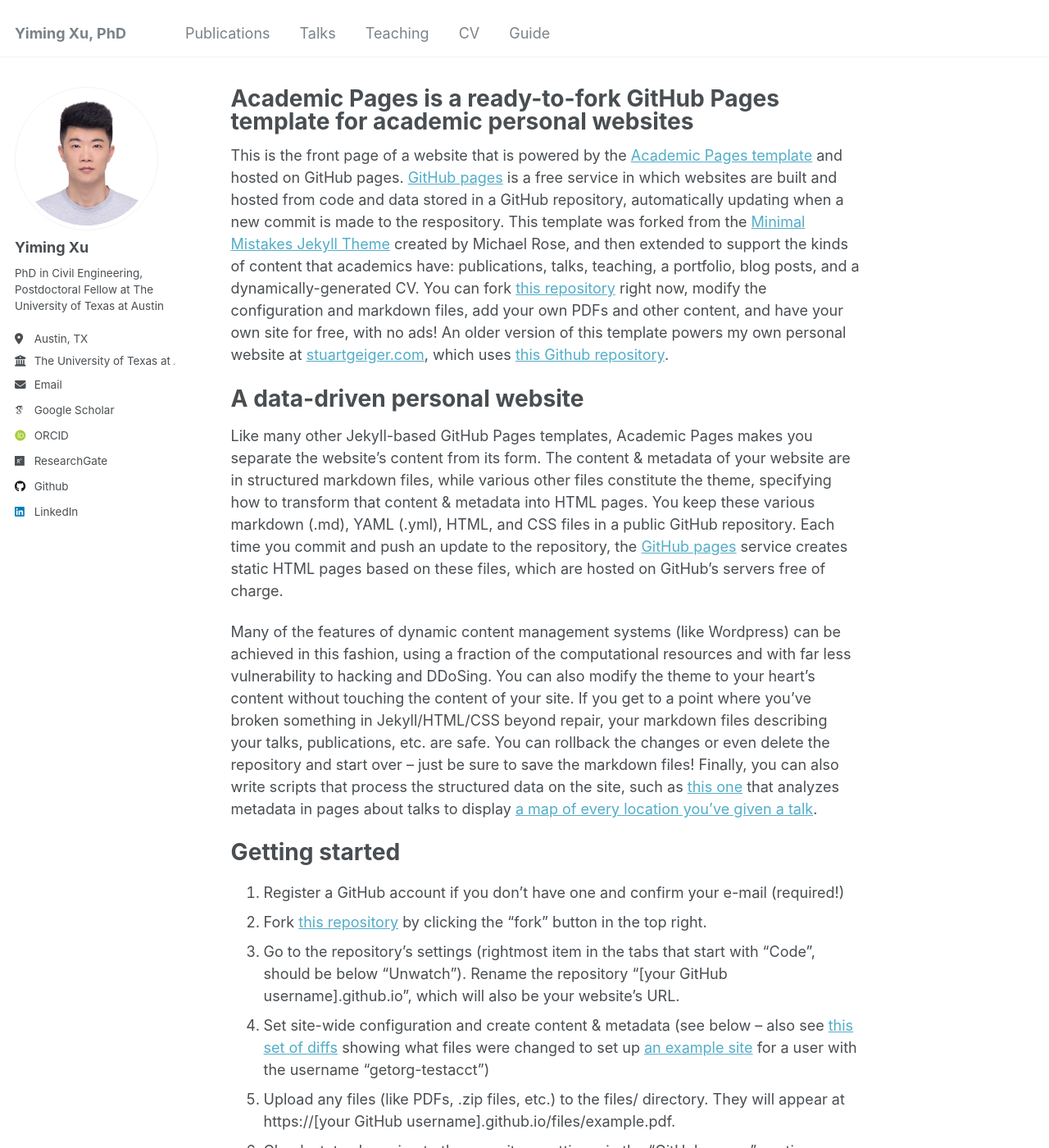
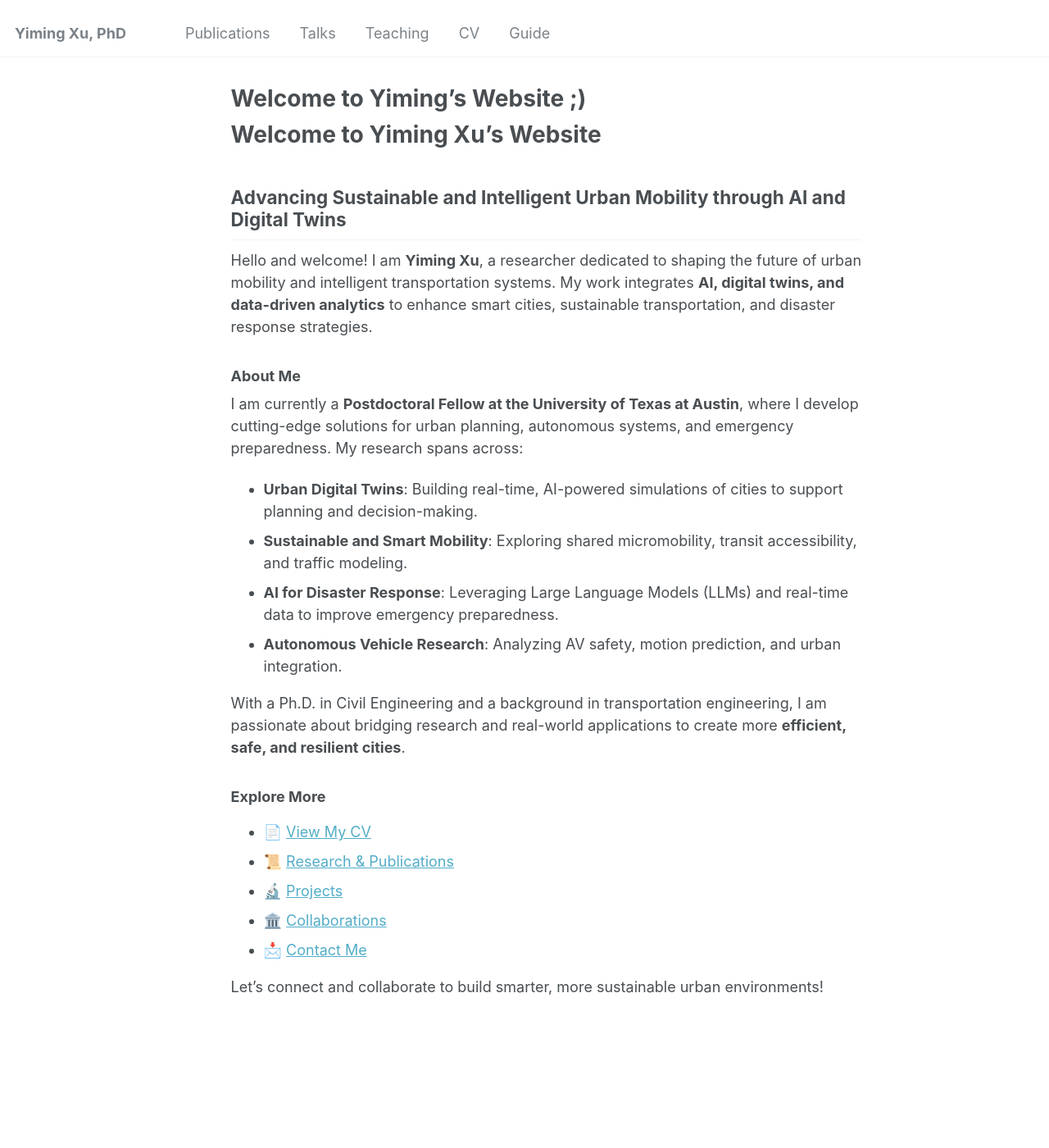
Before and after one commit to xuyimingxym/xuyimingxym.github.io, a Jekyll site: the page built from _pages/about.md, in a window 1280 px wide and 1400 px high. Shown: the whole window at 82% size. Built offline with Jekyll 4.4.1, drawn with Linux system fonts in a browser that asks for light colours; some web fonts are replaced; some of the changed text lies outside the part shown.

Commit message:
Update about.md

```diff
--- a/_pages/about.md
+++ b/_pages/about.md
@@ -1,49 +1,33 @@
 ---
 permalink: /
-title: "Academic Pages is a ready-to-fork GitHub Pages template for academic personal websites"
-author_profile: true
+title: "Welcome to Yiming's Website ;)"
+author_profile: false
 redirect_from:
   - /about/
   - /about.html
 ---
 
-This is the front page of a website that is powered by the [Academic Pages template](https://github.com/academicpages/academicpages.github.io) and hosted on GitHub pages. [GitHub pages](https://pages.github.com) is a free service in which websites are built and hosted from code and data stored in a GitHub repository, automatically updating when a new commit is made to the respository. This template was forked from the [Minimal Mistakes Jekyll Theme](https://mmistakes.github.io/minimal-mistakes/) created by Michael Rose, and then extended to support the kinds of content that academics have: publications, talks, teaching, a portfolio, blog posts, and a dynamically-generated CV. You can fork [this repository](https://github.com/academicpages/academicpages.github.io) right now, modify the configuration and markdown files, add your own PDFs and other content, and have your own site for free, with no ads! An older version of this template powers my own personal website at [stuartgeiger.com](http://stuartgeiger.com), which uses [this Github repository](https://github.com/staeiou/staeiou.github.io).
+# Welcome to Yiming Xu's Website
 
-A data-driven personal website
-======
-Like many other Jekyll-based GitHub Pages templates, Academic Pages makes you separate the website's content from its form. The content & metadata of your website are in structured markdown files, while various other files constitute the theme, specifying how to transform that content & metadata into HTML pages. You keep these various markdown (.md), YAML (.yml), HTML, and CSS files in a public GitHub repository. Each time you commit and push an update to the repository, the [GitHub pages](https://pages.github.com/) service creates static HTML pages based on these files, which are hosted on GitHub's servers free of charge.
+## Advancing Sustainable and Intelligent Urban Mobility through AI and Digital Twins
 
-Many of the features of dynamic content management systems (like Wordpress) can be achieved in this fashion, using a fraction of the computational resources and with far less vulnerability to hacking and DDoSing. You can also modify the theme to your heart's content without touching the content of your site. If you get to a point where you've broken something in Jekyll/HTML/CSS beyond repair, your markdown files describing your talks, publications, etc. are safe. You can rollback the changes or even delete the repository and start over -- just be sure to save the markdown files! Finally, you can also write scripts that process the structured data on the site, such as [this one](https://github.com/academicpages/academicpages.github.io/blob/master/talkmap.ipynb) that analyzes metadata in pages about talks to display [a map of every location you've given a talk](https://academicpages.github.io/talkmap.html).
+Hello and welcome! I am **Yiming Xu**, a researcher dedicated to shaping the future of urban mobility and intelligent transportation systems. My work integrates **AI, digital twins, and data-driven analytics** to enhance smart cities, sustainable transportation, and disaster response strategies.
 
-Getting started
-======
-1. Register a GitHub account if you don't have one and confirm your e-mail (required!)
-1. Fork [this repository](https://github.com/academicpages/academicpages.github.io) by clicking the "fork" button in the top right.
-1. Go to the repository's settings (rightmost item in the tabs that start with "Code", should be below "Unwatch"). Rename the repository "[your GitHub username].github.io", which will also be your website's URL.
-1. Set site-wide configuration and create content & metadata (see below -- also see [this set of diffs](http://archive.is/3TPas) showing what files were changed to set up [an example site](https://getorg-testacct.github.io) for a user with the username "getorg-testacct")
-1. Upload any files (like PDFs, .zip files, etc.) to the files/ directory. They will appear at https://[your GitHub username].github.io/files/example.pdf.
-1. Check status by going to the repository settings, in the "GitHub pages" section
+### About Me
+I am currently a **Postdoctoral Fellow at the University of Texas at Austin**, where I develop cutting-edge solutions for urban planning, autonomous systems, and emergency preparedness. My research spans across:
 
-Site-wide configuration
-------
-The main configuration file for the site is in the base directory in [_config.yml](https://github.com/academicpages/academicpages.github.io/blob/master/_config.yml), which defines the content in the sidebars and other site-wide features. You will need to replace the default variables with ones about yourself and your site's github repository. The configuration file for the top menu is in [_data/navigation.yml](https://github.com/academicpages/academicpages.github.io/blob/master/_data/navigation.yml). For example, if you don't have a portfolio or blog posts, you can remove those items from that navigation.yml file to remove them from the header.
+- **Urban Digital Twins**: Building real-time, AI-powered simulations of cities to support planning and decision-making.
+- **Sustainable and Smart Mobility**: Exploring shared micromobility, transit accessibility, and traffic modeling.
+- **AI for Disaster Response**: Leveraging Large Language Models (LLMs) and real-time data to improve emergency preparedness.
+- **Autonomous Vehicle Research**: Analyzing AV safety, motion prediction, and urban integration.
 
-Create content & metadata
-------
-For site content, there is one markdown file for each type of content, which are stored in directories like _publications, _talks, _posts, _teaching, or _pages. For example, each talk is a markdown file in the [_talks directory](https://github.com/academicpages/academicpages.github.io/tree/master/_talks). At the top of each markdown file is structured data in YAML about the talk, which the theme will parse to do lots of cool stuff. The same structured data about a talk is used to generate the list of talks on the [Talks page](https://academicpages.github.io/talks), each [individual page](https://academicpages.github.io/talks/2012-03-01-talk-1) for specific talks, the talks section for the [CV page](https://academicpages.github.io/cv), and the [map of places you've given a talk](https://academicpages.github.io/talkmap.html) (if you run this [python file](https://github.com/academicpages/academicpages.github.io/blob/master/talkmap.py) or [Jupyter notebook](https://github.com/academicpages/academicpages.github.io/blob/master/talkmap.ipynb), which creates the HTML for the map based on the contents of the _talks directory).
+With a Ph.D. in Civil Engineering and a background in transportation engineering, I am passionate about bridging research and real-world applications to create more **efficient, safe, and resilient cities**.
 
-**Markdown generator**
+### Explore More
+- 📄 [View My CV](#)
+- 📜 [Research & Publications](#)
+- 🔬 [Projects](#)
+- 🏛️ [Collaborations](#)
+- 📩 [Contact Me](#)
 
-I have also created [a set of Jupyter notebooks](https://github.com/academicpages/academicpages.github.io/tree/master/markdown_generator
-) that converts a CSV containing structured data about talks or presentations into individual markdown files that will be properly formatted for the Academic Pages template. The sample CSVs in that directory are the ones I used to create my own personal website at stuartgeiger.com. My usual workflow is that I keep a spreadsheet of my publications and talks, then run the code in these notebooks to generate the markdown files, then commit and push them to the GitHub repository.
-
-How to edit your site's GitHub repository
-------
-Many people use a git client to create files on their local computer and then push them to GitHub's servers. If you are not familiar with git, you can directly edit these configuration and markdown files directly in the github.com interface. Navigate to a file (like [this one](https://github.com/academicpages/academicpages.github.io/blob/master/_talks/2012-03-01-talk-1.md) and click the pencil icon in the top right of the content preview (to the right of the "Raw | Blame | History" buttons). You can delete a file by clicking the trashcan icon to the right of the pencil icon. You can also create new files or upload files by navigating to a directory and clicking the "Create new file" or "Upload files" buttons.
-
-Example: editing a markdown file for a talk
-![Editing a markdown file for a talk](/images/editing-talk.png)
-
-For more info
-------
-More info about configuring Academic Pages can be found in [the guide](https://academicpages.github.io/markdown/). The [guides for the Minimal Mistakes theme](https://mmistakes.github.io/minimal-mistakes/docs/configuration/) (which this theme was forked from) might also be helpful.
+Let's connect and collaborate to build smarter, more sustainable urban environments!
```
